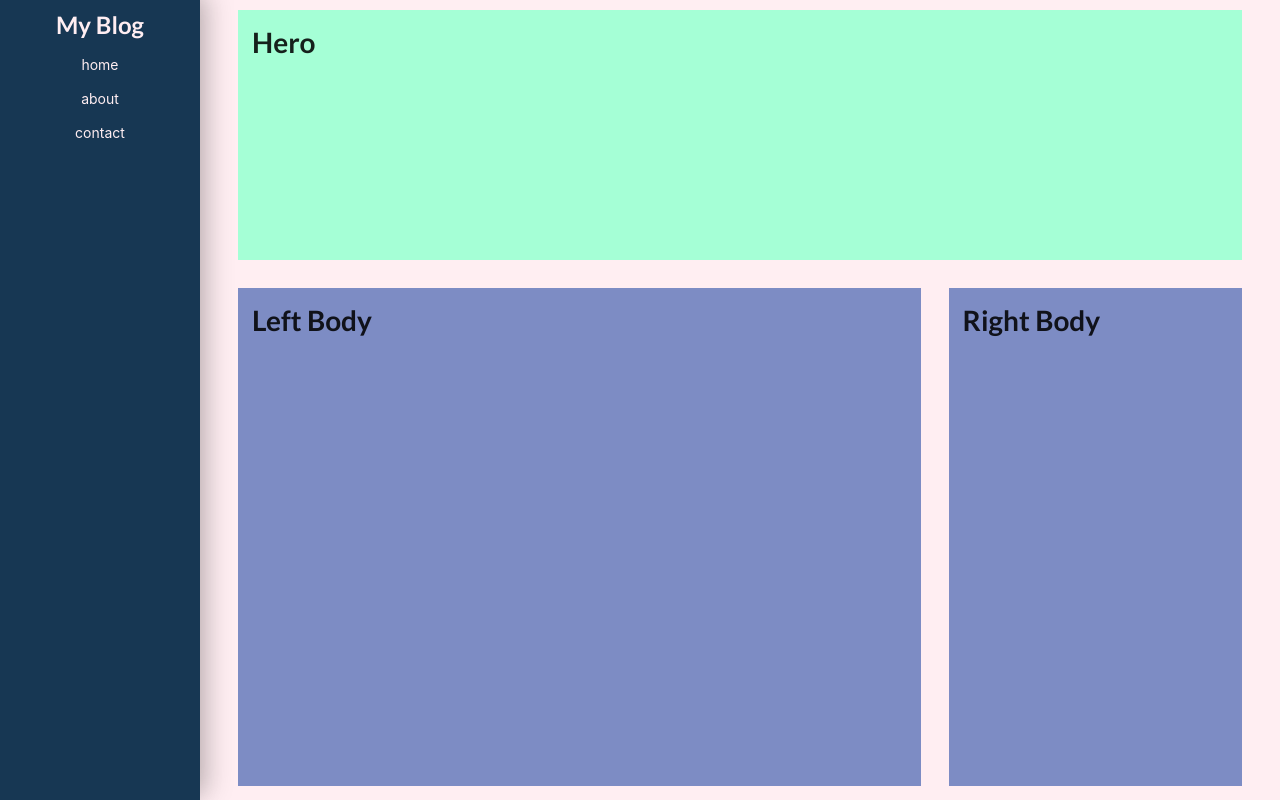
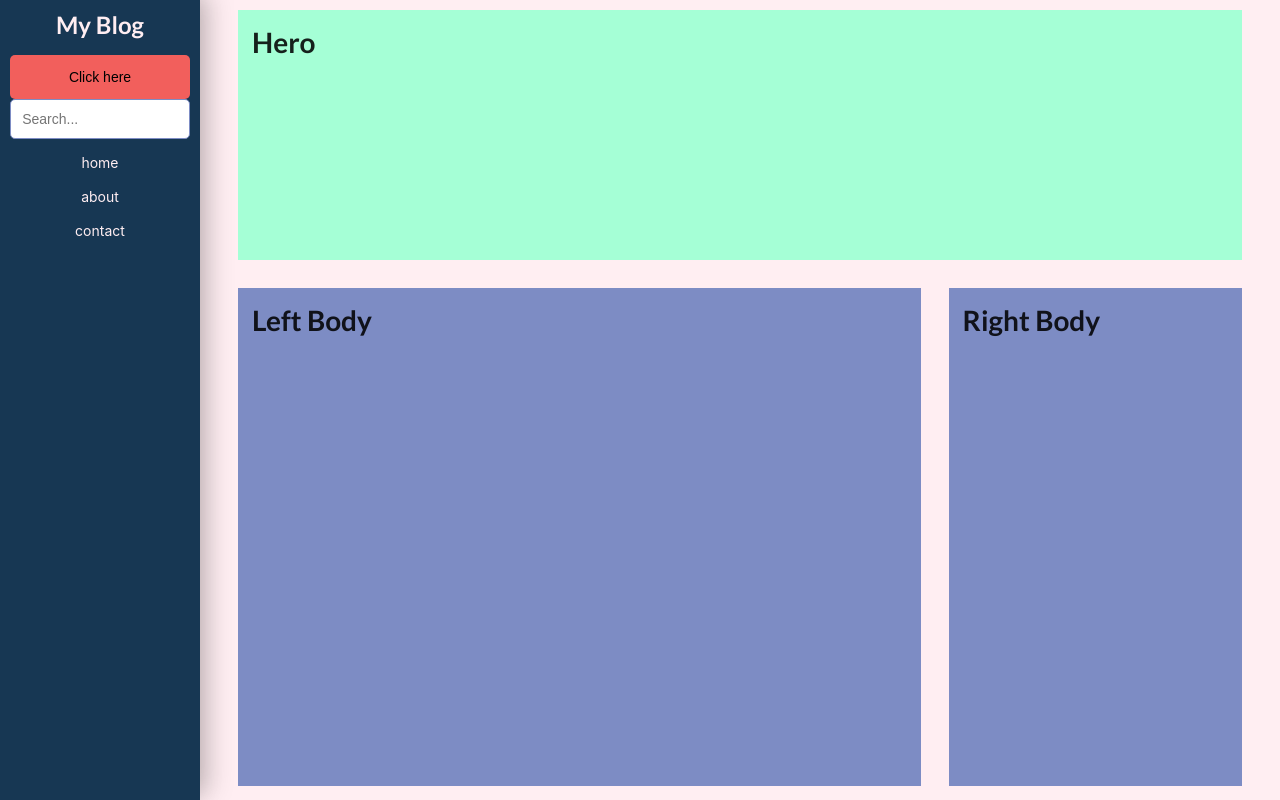
Before and after one commit to hoshikitsunoda/laibura, a React (Create React App) app: page / in a window 1280 px wide. Built offline with nearby package versions, Linux system fonts and the light colour scheme.

Commit message:
updated Header

```diff
--- a/src/components/SampleComponents/Header.tsx
+++ b/src/components/SampleComponents/Header.tsx
@@ -1,6 +1,9 @@
 import { FC } from 'react'
 import styled from 'styled-components'
 
+import Button from '../atoms/Button'
+import Input from '../atoms/Input'
+import Heading from '../atoms/Heading'
 interface Props extends StyleProps {
   title: string
 }
@@ -13,7 +16,11 @@ interface StyleProps {
 const Header: FC<Props> = ({ title, direction, color }: Props) => {
   return (
     <StyledHeader direction={direction} color={color}>
-      <h2>{title}</h2>
+      <Heading text={title} variant="h2" align="center" color="primary" />
+      <Button type="button" color="secondary">
+        Click here
+      </Button>
+      <Input fullWidth type="text" autoFocus placeholder="Search..." />
     </StyledHeader>
   )
 }
@@ -21,12 +28,6 @@ const Header: FC<Props> = ({ title, direction, color }: Props) => {
 const StyledHeader = styled.header<StyleProps>`
   display: flex;
   flex-direction: ${({ direction }) => direction};
-
-  > h2 {
-    text-align: center;
-    color: ${({ color }) => color};
-    font-weight: 600;
-  }
 `
 
 export default Header
```
